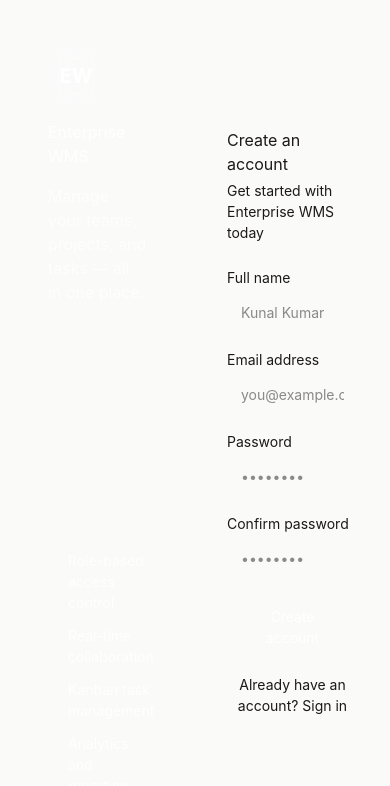
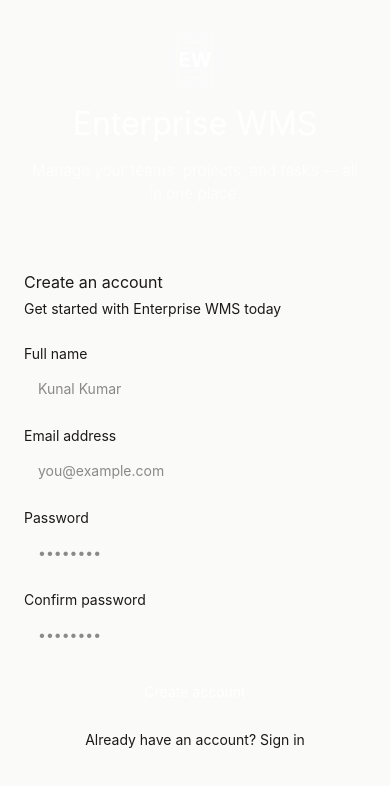
Before and after one commit to Kunal-8759/enterprise-work-management, a React app in the folder frontend/: page /signup in a window 390 px wide. Shown: the top 786 px of the page. Built offline with nearby package versions, Linux system fonts and the light colour scheme; no server answers; the HTML template or start-up script is replaced by a standard one.

Commit message:
Minimal Ui changes to improve responsiveness

```diff
--- a/frontend/src/components/common/Topbar.css
+++ b/frontend/src/components/common/Topbar.css
@@ -4,7 +4,7 @@
   .topbar {
     @apply flex items-center justify-between sticky top-0 z-40;
     height: 64px;
-    padding: 0 1.5rem;
+    padding: 0 0.5rem;
     background-color: var(--color-surface);
     border-bottom: 1px solid var(--color-border);
     box-shadow: var(--shadow-xs);
--- a/frontend/src/components/common/Topbar.jsx
+++ b/frontend/src/components/common/Topbar.jsx
@@ -12,7 +12,7 @@
   "/projects": "Projects",
   "/tasks": "Tasks",
   "/analytics": "Analytics",
-  "/users": "User Management",
+  "/users": "Users",
   "/settings": "Settings",
 };
 
--- a/frontend/src/components/layouts/AuthLayout.css
+++ b/frontend/src/components/layouts/AuthLayout.css
@@ -54,10 +54,16 @@
     background-color: var(--color-accent-light);
   }
 
+  /* ── Right Panel ──────────────────────────────────────────────── */
   .auth-right {
     @apply flex flex-col items-center justify-center p-8;
     width: 100%;
     background-color: var(--color-bg);
+    transition: background-color var(--transition-normal);
+  }
+
+  body.dark .auth-right {
+    background-color: var(--color-dark-bg);
   }
 
   .auth-form-card {
@@ -74,8 +80,57 @@
     color: var(--color-text-primary);
   }
 
+  body.dark .auth-form-title {
+    color: var(--color-dark-text-primary);
+  }
+
   .auth-form-subtitle {
     font-size: var(--font-size-sm);
     color: var(--color-text-secondary);
   }
+
+  body.dark .auth-form-subtitle {
+    color: var(--color-dark-text-secondary);
+  }
+
+  @media (max-width: 780px) {
+    .auth-layout {
+      flex-direction: column;
+    }
+
+    .auth-left {
+      width: 100%;
+      padding: 2rem;
+      justify-content: center;
+      align-items: center;
+    }
+
+    .auth-features {
+      display: none;
+    }
+
+    .auth-brand {
+      align-items: center;
+      text-align: center;
+      gap: 0.75rem;
+    }
+
+    .auth-brand-title {
+      font-size: 2rem;
+    }
+
+    .auth-brand-subtitle {
+      font-size: 0.95rem;
+    }
+
+    .auth-right {
+      width: 100%;
+      min-height: auto;
+      padding: 2rem 1.5rem;
+    }
+
+    .auth-form-card {
+      max-width: 100%;
+    }
+  }
 }
--- a/frontend/src/features/analytics/Analytics.css
+++ b/frontend/src/features/analytics/Analytics.css
@@ -2,7 +2,7 @@
 
 @layer components {
   .analytics-page {
-    @apply p-6 lg:p-8;
+
   }
 
   .analytics-header {
@@ -56,6 +56,10 @@
     grid-column: 1 / -1;
   }
 
+  .preset-buttons{
+    gap:0.1rem;
+  }
+
   .analytics-loader {
     @apply flex flex-col items-center justify-center gap-3;
     min-height: 400px;
--- a/frontend/src/features/auth/Login.css
+++ b/frontend/src/features/auth/Login.css
@@ -15,6 +15,10 @@
     color: var(--color-text-primary);
   }
 
+  body.dark .form-label {
+    color: var(--color-dark-text-primary);
+  }
+
   .input-field {
     @apply w-full outline-none transition-all;
     padding: 0.625rem 0.875rem;
@@ -23,12 +27,24 @@
     font-size: var(--font-size-sm);
     background-color: var(--color-surface);
     color: var(--color-text-primary);
-    transition: border-color var(--transition-fast);
+    transition: border-color var(--transition-fast),
+      background-color var(--transition-fast),
+      color var(--transition-fast);
+  }
+
+  body.dark .input-field {
+    background-color: var(--color-dark-surface);
+    border-color: var(--color-dark-border);
+    color: var(--color-dark-text-primary);
   }
 
   .input-field:focus {
     border-color: var(--color-primary);
     box-shadow: 0 0 0 3px var(--color-primary-light);
+  }
+
+  body.dark .input-field:focus {
+    box-shadow: 0 0 0 3px rgba(5, 150, 105, 0.15);
   }
 
   .input-field-error {
@@ -53,6 +69,10 @@
     @apply flex items-center gap-2 cursor-pointer;
     font-size: var(--font-size-sm);
     color: var(--color-text-secondary);
+  }
+
+  body.dark .remember-me {
+    color: var(--color-dark-text-secondary);
   }
 
   .remember-me input[type="checkbox"] {
@@ -90,6 +110,10 @@
     color: var(--color-text-secondary);
   }
 
+  body.dark .auth-divider {
+    color: var(--color-dark-text-secondary);
+  }
+
   .auth-link {
     font-size: var(--font-size-sm);
     color: var(--color-primary);
--- a/frontend/src/features/notifications/NotificationDropdown.css
+++ b/frontend/src/features/notifications/NotificationDropdown.css
@@ -251,10 +251,39 @@
   }
 
   /* ── Mobile responsive ────────────────────────────────────────── */
-  @media (max-width: 480px) {
-    .notif-dropdown {
-      width: calc(100vw - 2rem);
-      right: -4rem;
+@media (max-width: 480px) {
+  .notif-dropdown {
+    position: fixed;
+
+    top: 64px; /* navbar height */
+    left: 0;
+    right: 0;
+
+    width: 100%;
+    height: calc(100vh - 64px);
+    max-height: calc(100vh - 64px);
+
+    border-radius: 16px 16px 0 0;
+    z-index: 9999;
+
+    box-shadow: 0 8px 30px rgba(0, 0, 0, 0.15);
+    animation: slideDown 0.25s ease-out;
+  }
+
+  .notif-body {
+    flex: 1;
+    max-height: calc(100vh - 64px - 70px);
+  }
+
+  @keyframes slideDown {
+    from {
+      transform: translateY(-20px);
+      opacity: 0;
+    }
+    to {
+      transform: translateY(0);
+      opacity: 1;
     }
   }
 }
+}
--- a/frontend/src/features/projects/ProjectDetail.jsx
+++ b/frontend/src/features/projects/ProjectDetail.jsx
@@ -218,31 +218,6 @@
         </div>
       </div>
 
-      {/* Tasks Kanban */}
-      <div className="detail-section">
-        <div className="detail-section-header">
-          <h2 className="detail-section-title">
-            <CheckSquare size={18} />
-            Tasks ({projectTasks.length})
-          </h2>
-
-          {/* Only Admin and member-Managers can create tasks here */}
-          {canCreateTask && (
-            <button
-              className="btn-create"
-              onClick={() => setCreateTaskOpen(true)}
-            >
-              <Plus size={16} />
-              New Task
-            </button>
-          )}
-        </div>
-        <KanbanBoard
-          tasks={projectTasks}
-          onTaskClick={() => {}}
-          onEditTask={setEditTask}
-        />
-      </div>
 
       {createTaskOpen && (
         <TaskModal
--- a/frontend/src/features/users/Users.css
+++ b/frontend/src/features/users/Users.css
@@ -112,7 +112,7 @@
     border-radius: var(--radius-xl);
     border: 1px solid var(--color-border);
     background-color: var(--color-surface);
-    overflow: hidden;
+    overflow: auto;
   }
 
   body.dark .users-table-wrapper {
```
